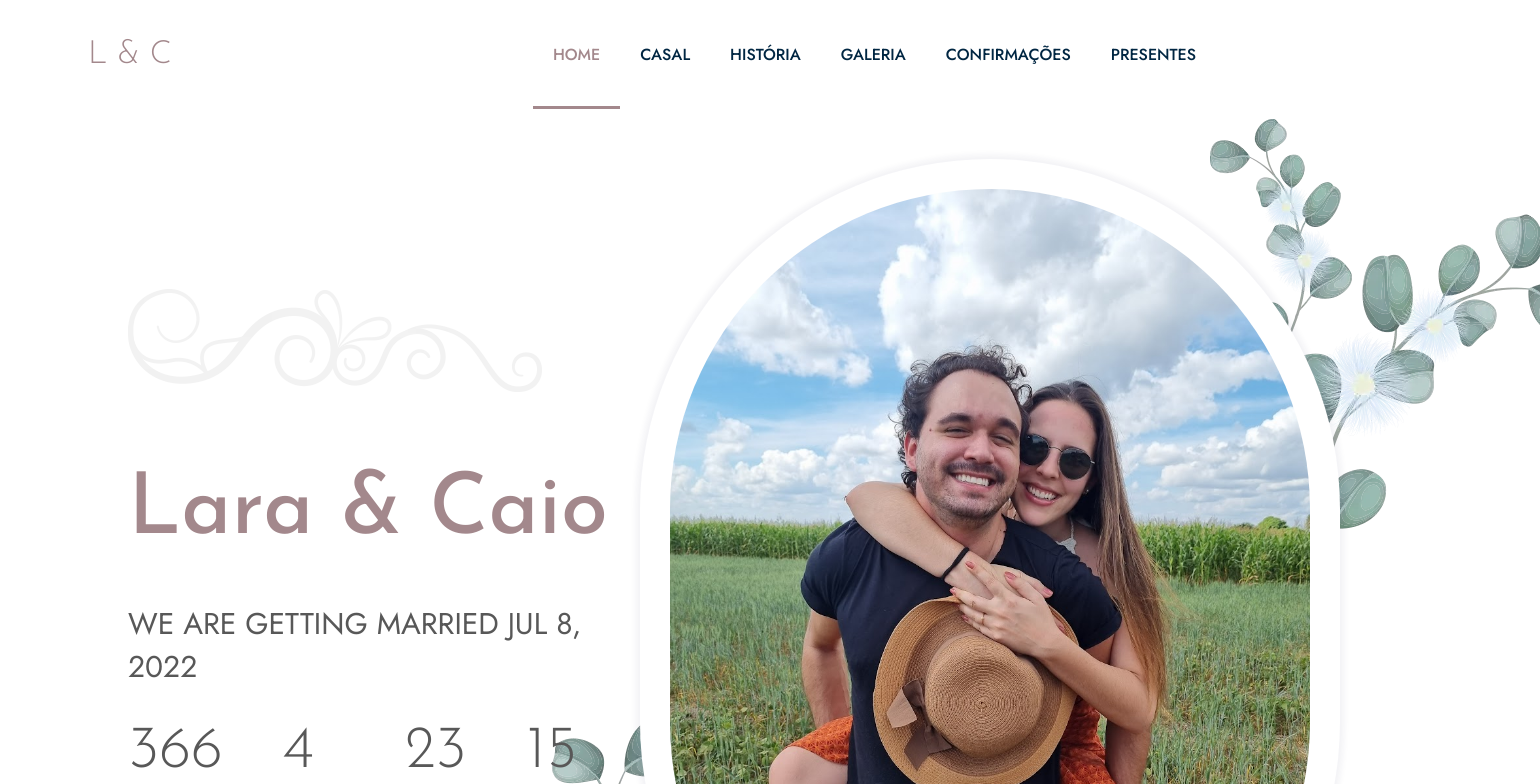
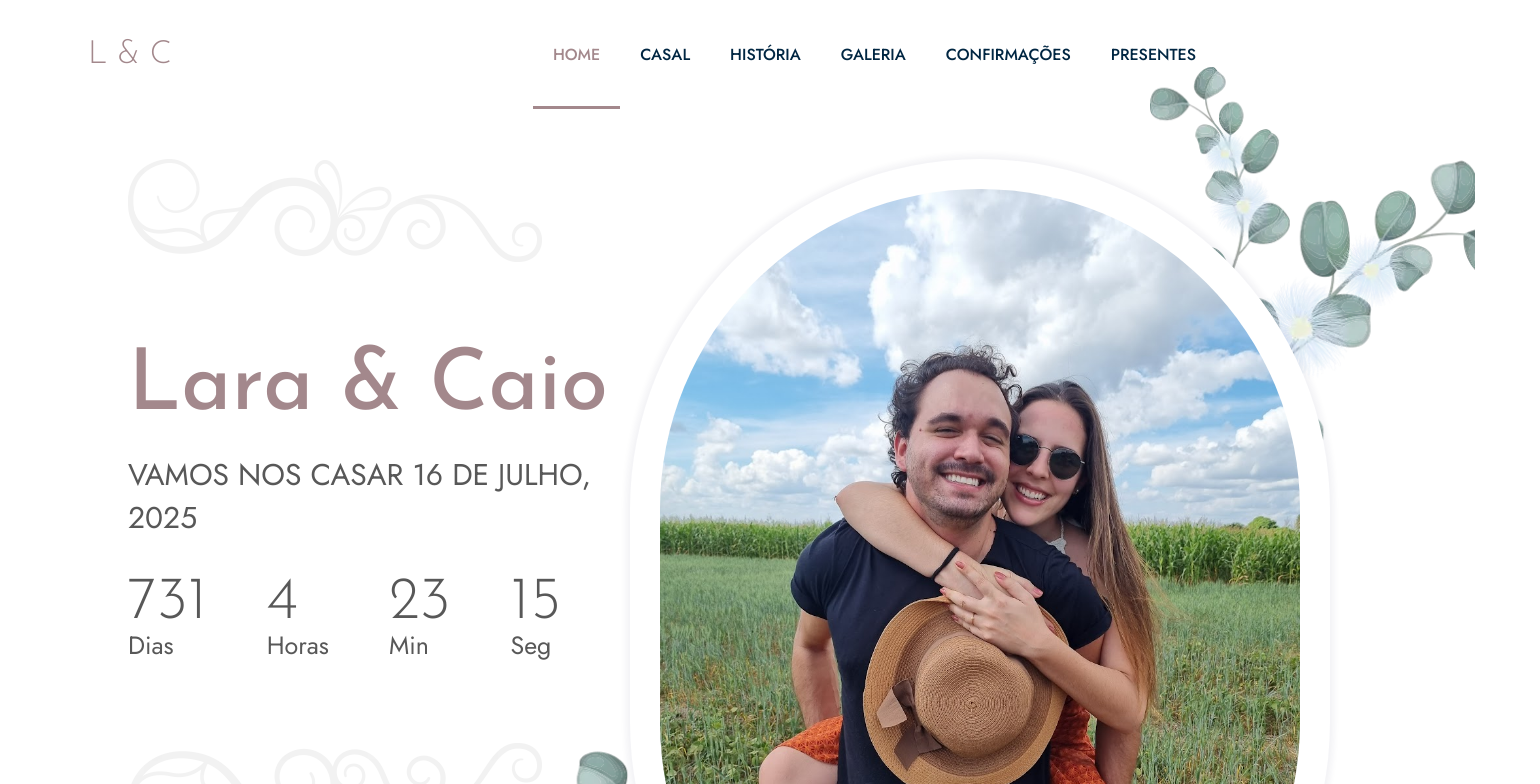
Before and after one commit to phamaralbr/laraecaio, a React (Vite) app: page / in a window 1280 px wide. Shown: the top 784 px of the page, 1540 px wide, since content can reach past the window. Built offline with nearby package versions, Linux system fonts and the light colour scheme.

Commit message:
Css and modal

```diff
--- a/src/components/Gifts/Product.jsx
+++ b/src/components/Gifts/Product.jsx
@@ -1,9 +1,15 @@
 import React from 'react'
+import { useState } from 'react'
 import { Background, Title, Price, Container, Botao, Gif } from './ProductElements'
 import { MdPix } from 'react-icons/md';
 import DancingGirl from '../../assets/dancing-girl.gif'
+import Modal from '../Modal/Modal'
 
 const Product = ({name, price, image}) => {
+
+  const [openModal, setOpenModal] = useState(false)
+
+
   return (
     <Container>
       {/* <div style={{width: '200px', height: '210px'}}> */}
@@ -24,9 +30,12 @@ const Product = ({name, price, image}) => {
         }
         {price}
       </Price>
-      <Botao>
+      <Botao onClick={() => setOpenModal(true)}>
         Comprar
       </Botao>
+      <Modal isOpen={openModal} setModalOpen={() => setOpenModal(!openModal)}>
+        Conteúdo do modal
+      </Modal>
     </Container>
   )
 }
--- a/src/components/MainBanner/MainBanner.jsx
+++ b/src/components/MainBanner/MainBanner.jsx
@@ -1,6 +1,6 @@
 import React from 'react'
 import { Banner, BannerContainer, Heading, Couple, Countdown, Time, TimeText, Title, SubTitle, TimeContainer, Imagem,
-LeavesBottom, LeavesTop} from './MainBannerElements'
+LeavesBottom, LeavesTop, CoupleContainer} from './MainBannerElements'
 import FancyShape from '../../assets/fancy-shape.png';
 import FancyShapeUpsideDown from '../../assets/fancy-shape-upside-down.png';
 import FotoCasal from '../../assets/foto-casal.png'
@@ -9,7 +9,7 @@ import Leaves2 from '../../assets/leaves-2.png'
 import { useCountdown } from './useCountdown';
 
 const MainBanner = () => {
-  const ano = 2024;
+  const ano = 2025;
   const mes = 5
   const dia = 16
   const hora = 0
@@ -22,7 +22,7 @@ const MainBanner = () => {
         <Heading>
           <img src={FancyShape} alt="Fancy Shape" style={{paddingBottom: '80px', width: 'fit-content'}} />
           <Title>Lara & Caio</Title>
-          <SubTitle>We Are Getting Married Jul 8, 2022</SubTitle>
+          <SubTitle>VAMOS NOS CASAR {dia} de Julho, {ano}</SubTitle>
           <Countdown>
             <TimeContainer>
               <Time>{days}</Time>
@@ -44,11 +44,11 @@ const MainBanner = () => {
           <img src={FancyShapeUpsideDown} alt="Fancy Shape" style={{paddingTop: '80px', width: 'fit-content'}} />
         </Heading>
         <Couple>
-          <div style={{position: 'relative', width: 'fit-content'}}>
+          <CoupleContainer>
             <Imagem src={FotoCasal} alt="Foto Casal"/>
             <LeavesBottom src={Leaves1} alt="Folhas"/>
             <LeavesTop src={Leaves2} alt="Folhas"/>
-          </div>
+          </CoupleContainer>
         </Couple>
       </BannerContainer>
     </Banner>
--- a/src/components/MainBanner/MainBannerElements.jsx
+++ b/src/components/MainBanner/MainBannerElements.jsx
@@ -11,22 +11,40 @@ export const Banner = styled.section`
 
 export const BannerContainer = styled.div`
   width: 100%;
-  height: 100%;
+  // height: 100%;
   // position: absolute;
   // left: 0;
   // top: 0;
+  // display: flex;
+  margin-top: 50px;
+
   display: flex;
-  margin-top: 50px;
+  flex-direction: column;
+  flex-wrap: nowrap;
+  justify-content: normal;
+  align-items: normal;
+  align-content: normal;
+
+  @media only screen and (min-width: 768px) {
+    flex-direction: row;
+  }
 `;
 
 export const Heading = styled.div`
-  flex: 1;
-  padding-left: 10%;
-  width: 50%;
-  display: flex;
-  flex-direction: column;
-  justify-content: center;
-  height: 966px;
+  // flex: 1;
+  padding-left: 10vw;
+  // width: 50%;
+  // display: flex;
+  // flex-direction: column;
+  // justify-content: center;
+  // height: 966px;
+
+  display: block;
+  flex-grow: 1;
+  flex-shrink: 1;
+  flex-basis: auto;
+  align-self: auto;
+  order: 0;
 `;
 
 export const Title = styled.h2`
@@ -46,8 +64,28 @@ export const SubTitle = styled.h2`
   text-transform: uppercase;
 `;
 
+
+export const CoupleContainer = styled.div`
+  position: relative;
+  width: fit-content;
+  height: fit-content;
+`;
+
 export const Couple = styled.div`
-  width: 50%;
+  // width: 50%;
+
+  display: flex;
+  flex-grow: 1;
+  flex-shrink: 1;
+  flex-basis: auto;
+  align-self: auto;
+  order: 0;
+
+  justify-content: center;
+
+  @media only screen and (max-width: 768px) {
+    padding: 20%;
+  }
 `;
 
 export const Countdown = styled.div`
@@ -81,18 +119,22 @@ export const Imagem = styled.img`
   border-radius: 1000px;
   z-index: 1;
   max-width: 640px;
+
+  width: 100%;
 `;
 
 export const LeavesBottom = styled.img`
   position: absolute;
-  left: -100px;
-  bottom: -185px;
+  left: -10%;
+  bottom: -20%;
   z-index: -1;
+  width: 80%;
 `;
 
 export const LeavesTop = styled.img`
-  position: absolute;
-  right: -200px;
-  top: -40px;
-  z-index: -1;
+position: absolute;
+right: -30%;
+top: -10%;
+z-index: -1;
+width: 50%;
 `;
--- /dev/null
+++ b/src/components/Modal/Modal.jsx
@@ -0,0 +1,74 @@
+import React from 'react'
+import theme from '../GlobalStyles'
+
+const BACKGROUND_STYLE = {
+  position: 'fixed',
+  top: '0',
+  bottom: '0',
+  left: '0',
+  right: '0',
+  backgroundColor: 'rgb(0,0,0, 0.7)',
+  zIndex: '1000'
+}
+
+const MODAL_STYLE = {
+  position: 'fixed',
+  top: '50%',
+  left: '50%',
+  transform: 'translate(-50%,-50%)',
+  padding: '150px',
+  backgroundColor: '#fff',
+  borderRadius: '8px',
+  color: 'black',
+}
+
+const closeBtn = {
+  top: '10px',
+  right: '10px',
+  cursor: 'pointer',
+  position: 'absolute',
+  width: '20px',
+  height: '20px',
+  justifyContent: 'center',
+  display: 'flex',
+  alignItems: 'center',
+  color: theme.color1,
+  fontFamily: theme.font1,
+  fontSize: '20px',
+  backgroundColor: theme.color4,
+  borderRadius: '100px',
+}
+
+export default function Modal({ isOpen, setModalOpen, children }) {
+
+  function handleChildClick(e) {
+    e.stopPropagation()
+  }
+
+  if (isOpen) {
+    return (
+      <div style={BACKGROUND_STYLE} onClick={setModalOpen}>
+        <div style={MODAL_STYLE} onClick={handleChildClick}>
+          <div style={closeBtn} onClick={setModalOpen}>
+            x
+          </div>
+          <div>{children}</div>
+          {/* <button onClick={setModalOpen}>Fechar</button> */}
+        </div>
+      </div>
+    )
+  }
+
+  return null
+}
+
+
+
+
+  // position: 'fixed',
+  // top: 0,
+  // left: 0,
+  // right: 0,
+  // bottom: 0,
+  // backgroundColor: 'rgba(0, 0, 0, .7)',
+  // zIndex: 1000
```
